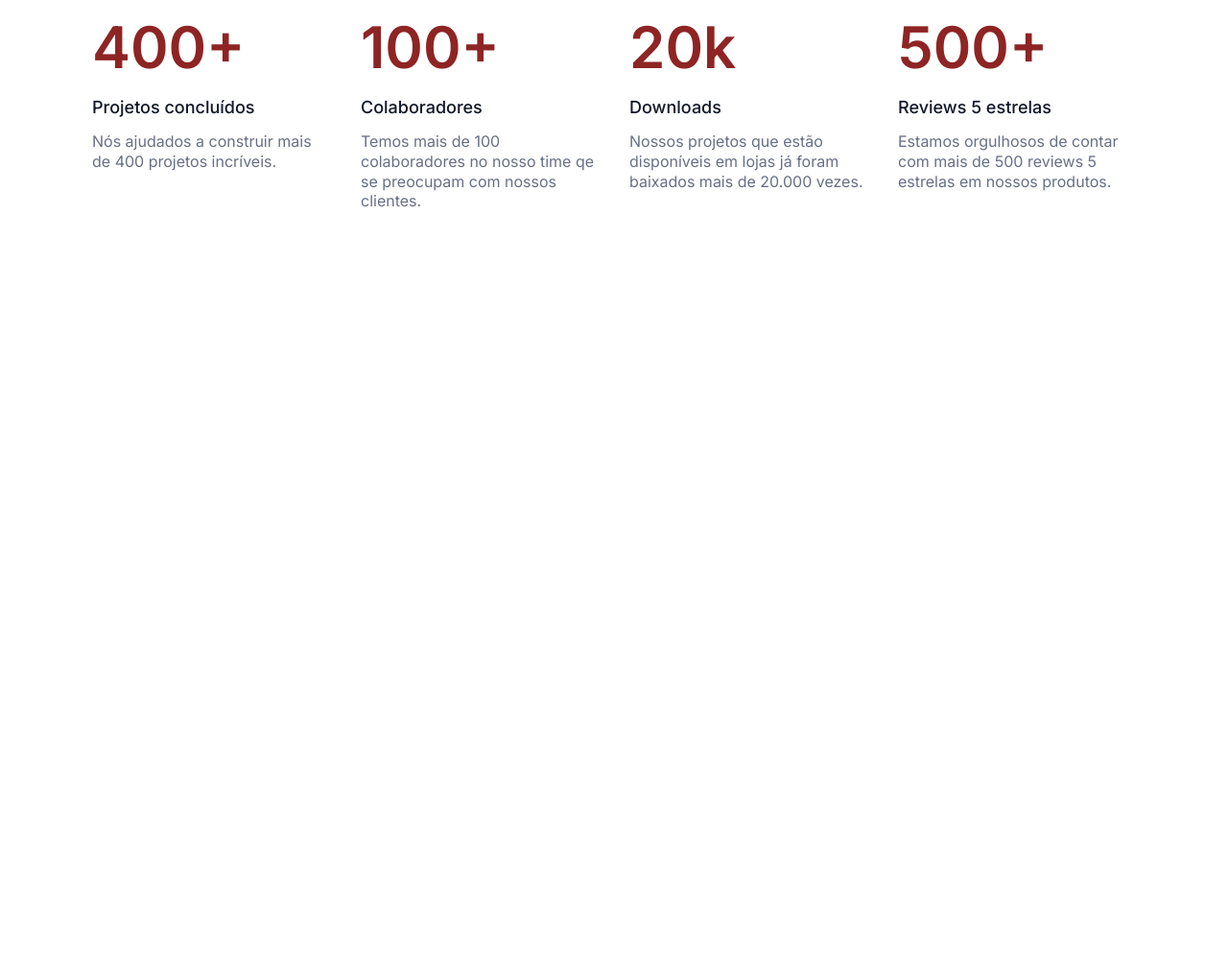
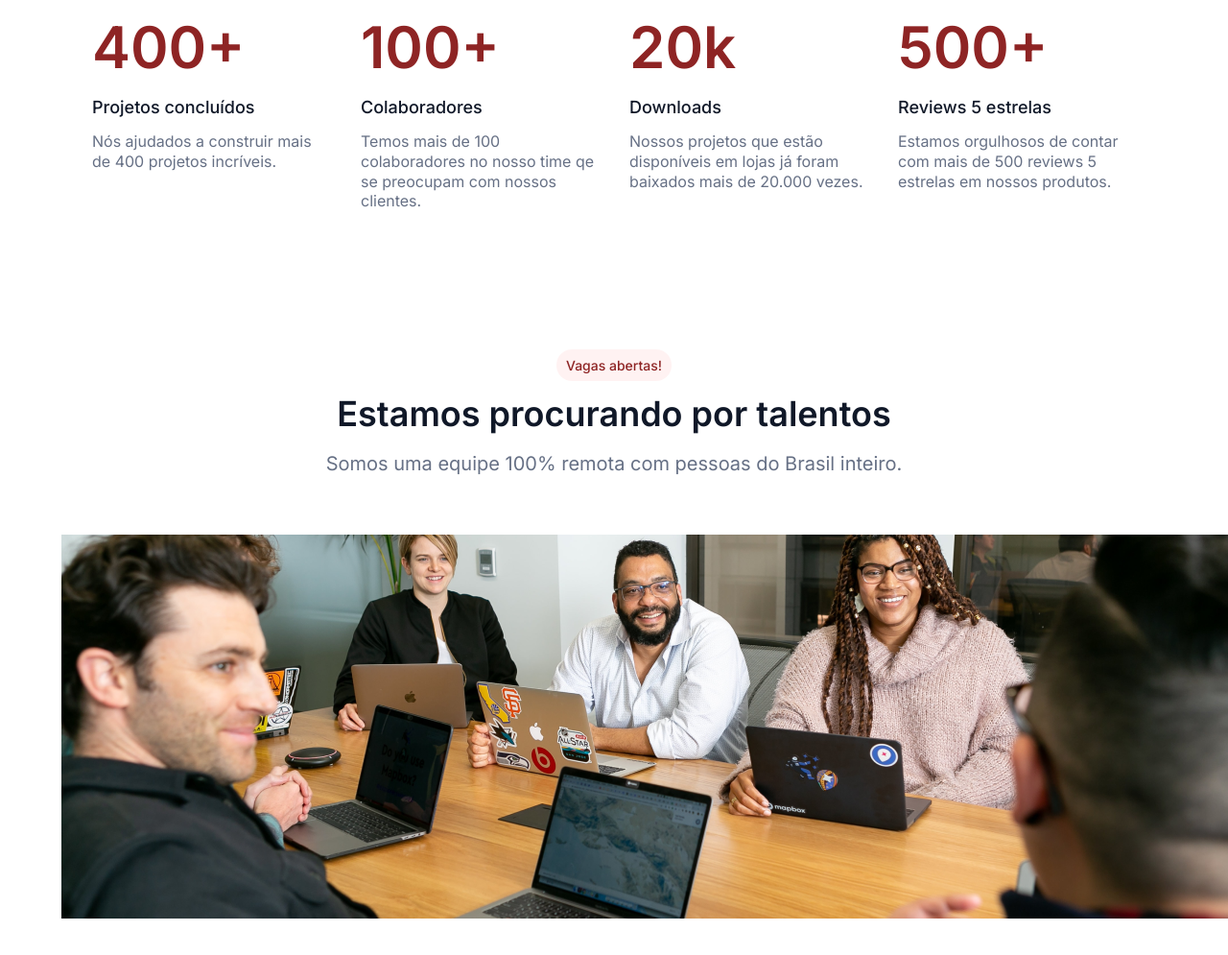
Before and after one commit to lucasmaximo/optimus-tech, a plain HTML site: page index.html in a window 1280 px wide. Shown: the part 541-1536 px from the top of the page at 96% size. Before the commit the page ends 841 px from the top, so only its background shows below. Drawn offline with Linux system fonts and the light colour scheme.

Commit message:
Desafio 7DaysCode Dia 4

```diff
--- a/index.html
+++ b/index.html
@@ -65,6 +65,14 @@
                 </span>
             </div>
         </section>
+        <section class="talentos">
+            <span class="talentos__vagas-abertas">Vagas abertas!</span>
+            <div class="talentos__topo">
+                <h3 class="talentos__titulo">Estamos procurando por talentos</h3>
+                <span class="talentos__texto">Somos uma equipe 100% remota com pessoas do Brasil inteiro.</span>
+            </div>
+            <img src="img/pessoas-escritorio.png" alt="Pessoas trabalhando no escritório">
+        </section>
     </main>
     <footer></footer>
 </body>
--- a/styles/styles.css
+++ b/styles/styles.css
@@ -2,6 +2,7 @@
 @import url('reset.css');
 @import url('header.css');
 @import url('numeros.css');
+@import url('talentos.css');
 
 :root {
     --cor-branca: #FFFFFF;
--- /dev/null
+++ b/styles/talentos.css
@@ -0,0 +1,28 @@
+.talentos {
+    padding: 4rem 4rem;
+    text-align: center;
+}
+.talentos__vagas-abertas {
+    display: inline-block;
+    color: var(--cor-vermelha);
+    font-size: 0.875rem;
+    border-radius: 1rem;
+    padding: 0.6rem;
+    margin-bottom: 1rem;
+    background-color: rgba(255, 0, 0, 0.05);
+}
+.talentos__topo {
+    display: flex;
+    flex-direction: column;
+    gap: 1.5rem;
+    padding-bottom: 4rem;
+}
+.talentos__titulo {
+    font-weight: 600;
+    font-size: 2.25rem;
+    color: var(--cor-quase-preto);
+}
+.talentos__texto {
+    font-weight: 400;
+    font-size: 1.25rem;
+}
```
Also changed, not shown: img/pessoas-escritorio.png (added).
